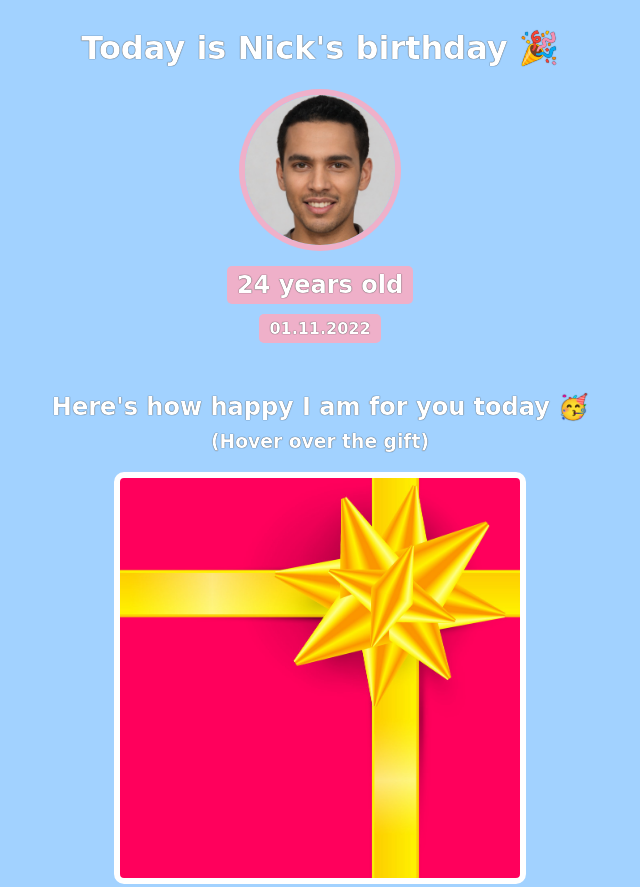
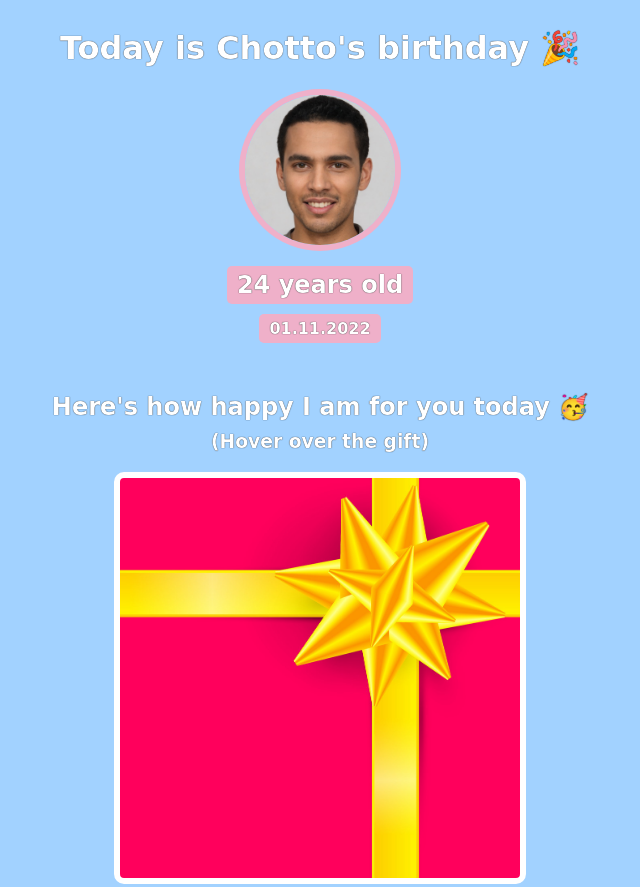
Before and after one commit to Chotto0w0/Birthday-gift-site, a plain HTML site: page index.html in a window 1280 px wide. Shown: the top 887 px of the page, without its empty margins (320-960 px from the left). Drawn offline with Linux system fonts and the light colour scheme; a web font is replaced by a local one.

Commit message:
Change the name to Chotto

```diff
--- a/index.html
+++ b/index.html
@@ -7,7 +7,7 @@
     </head>
     <body>
         <div id="header">
-            <h1>Today is Nick's birthday 🎉</h1>
+            <h1>Today is Chotto's birthday 🎉</h1>
             <img id="bff-img" src="images/nick.jpg">
             <h2 id="bday-age">24 years old</h2>
             <h4 id="bday-date">01.11.2022</h4>
```
